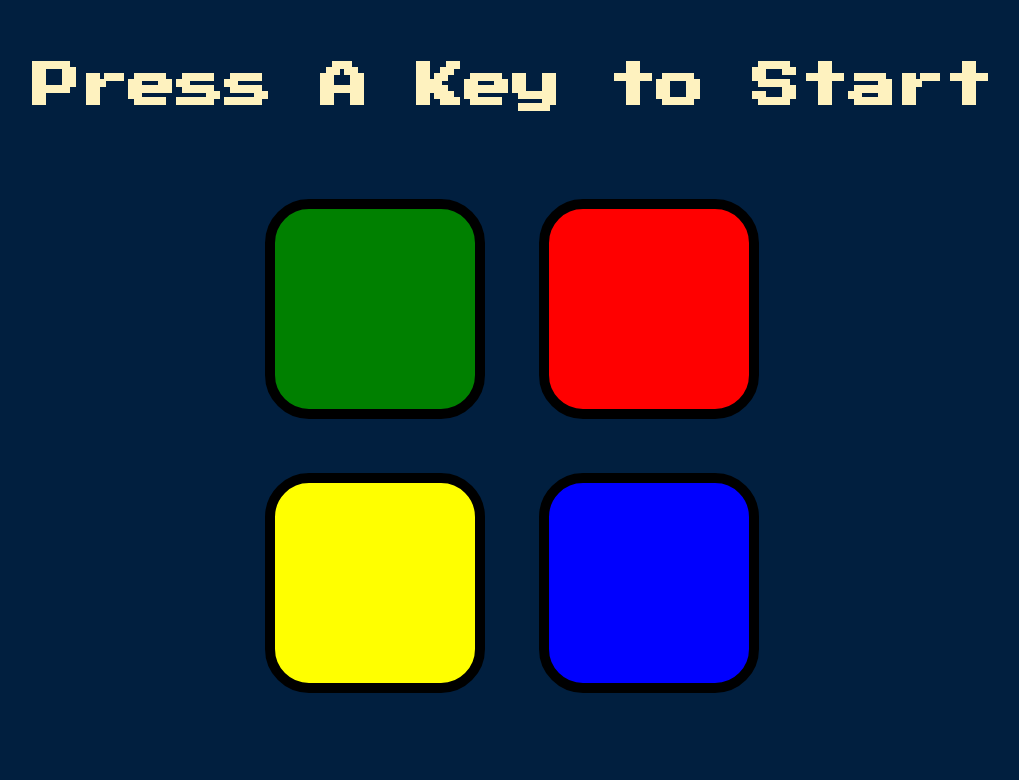
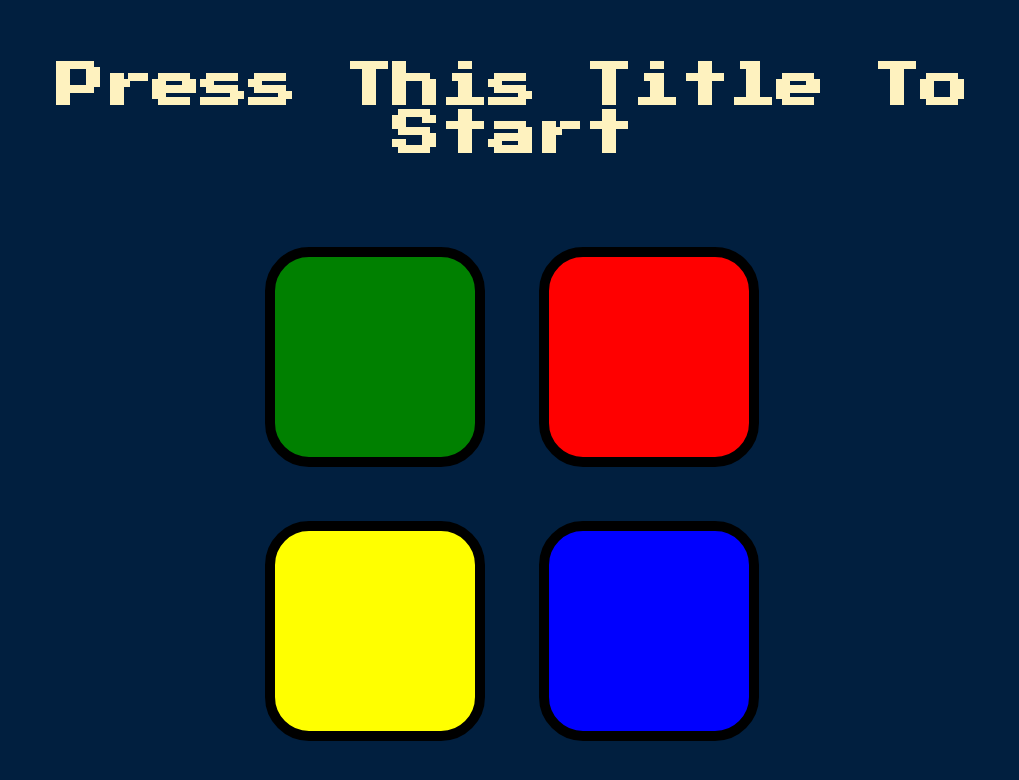
Before and after one commit to Marcopetru/Simon-Says-Game, a plain HTML site: page index.html in a window 1280 px wide. Shown: the whole page, without its empty margins (128-1147 px from the left). Drawn offline with nearby package versions, Linux system fonts and the light colour scheme.

Commit message:
Update index.html

```diff
--- a/index.html
+++ b/index.html
@@ -9,7 +9,7 @@
 </head>
 
 <body>
-  <h1 id="level-title">Press A Key to Start</h1>
+  <h1 id="level-title">Press This Title To Start</h1>
   <div class="container">
     <div class="row">
 
```
